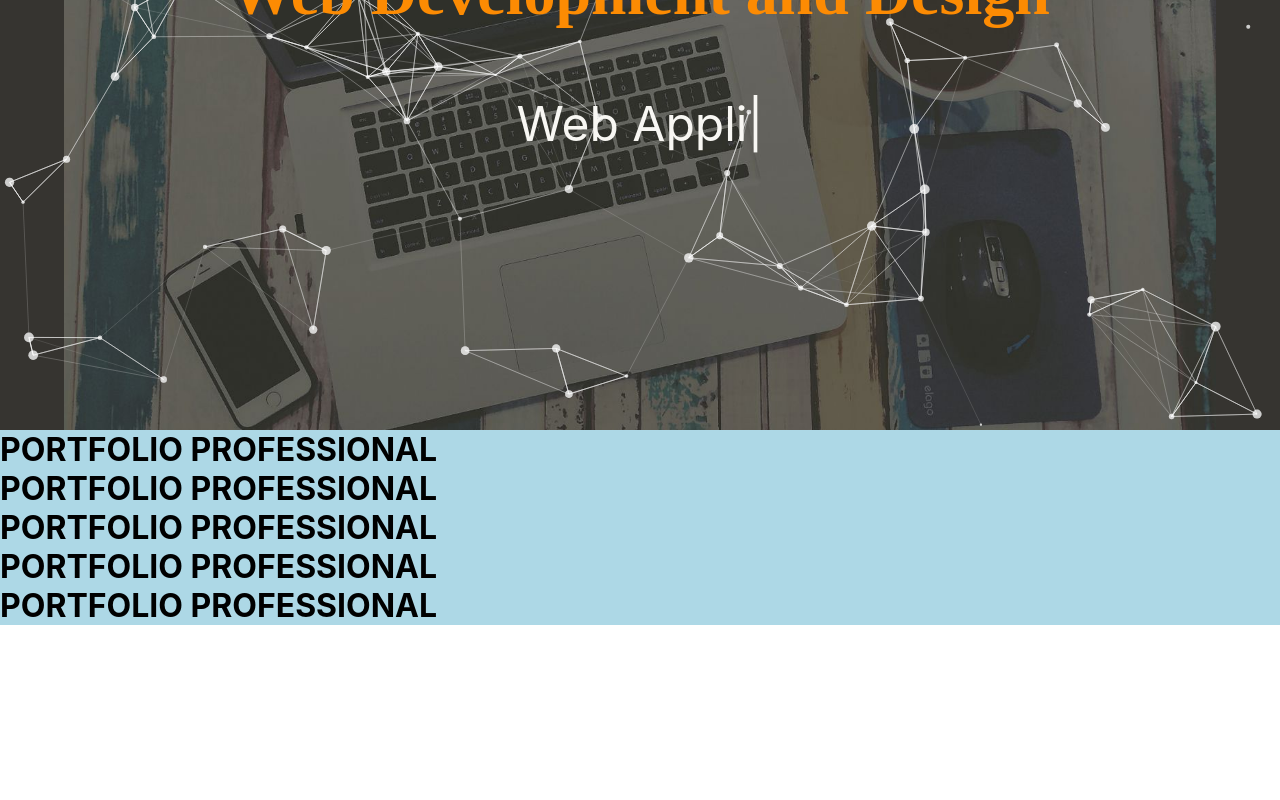
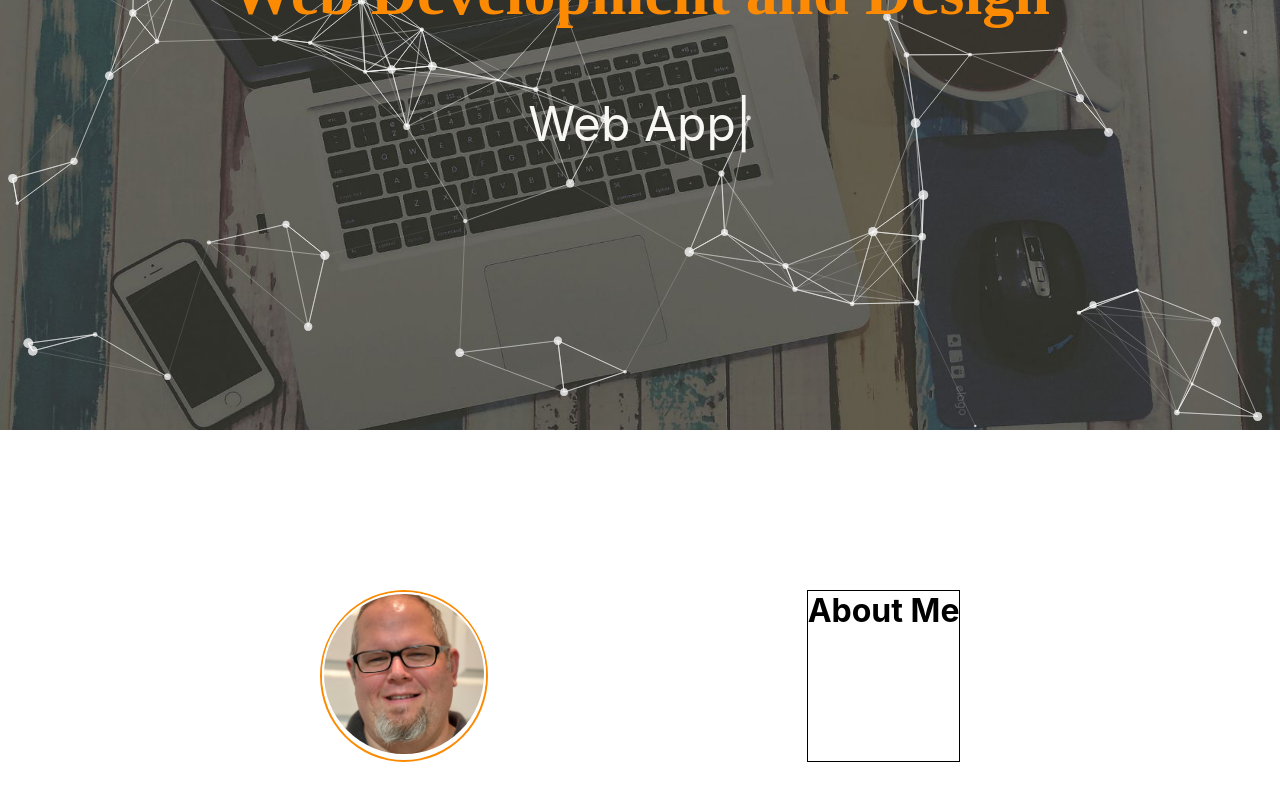
Before and after one commit to Tasups/professional-portfolio, a React (Create React App) app: page / in a window 1280 px wide. Shown: the part 370-1170 px from the top of the page. Before the commit the page ends 995 px from the top, so only its background shows below. Built offline with nearby package versions, Linux system fonts and the light colour scheme; a web font is replaced by a local one.

Commit message:
About started

```diff
--- a/src/App.css
+++ b/src/App.css
@@ -15,7 +15,7 @@
 
 body {
   width: 100%;
-  height: 100%;
+  height: 100vh;
 }
 
 /***************NAVBAR***************/
@@ -97,8 +97,8 @@ nav {
 }
 
 .header-background-image{
-  background-color: ;
   height: 90vh;
+  width: 100%;
   position: absolute;
 }
 
@@ -114,6 +114,29 @@ nav {
 /*----------ABOUT----------*/
 
 .about {
-  background-color: lightblue;
-  z-index: 2 !important;
+  width: 100%;
+  height: 90vh;
+  z-index: 2;
 }
+
+.about-main {
+  display: flex;
+  margin: 10rem;
+  justify-content: space-around;
+}
+
+.about-main-image {
+  border: 0.16rem solid var(--primary-orange);
+  border-radius: 50%;
+}
+
+.about-image {
+  width: 10rem;
+  padding: 0rem;
+  border: 0.16rem solid white;
+  border-radius: 50%;
+}
+
+.about-main-info {
+  border: 1px solid black;
+}
--- a/src/components/About.js
+++ b/src/components/About.js
@@ -1,13 +1,18 @@
 import React from 'react';
+
+import jasonPic from '../images/jasonimg2.jpg';
 
 const About = () => {
   return (
     <div className="about">
-      <h1>PORTFOLIO PROFESSIONAL</h1>
-      <h1>PORTFOLIO PROFESSIONAL</h1>
-      <h1>PORTFOLIO PROFESSIONAL</h1>
-      <h1>PORTFOLIO PROFESSIONAL</h1>
-      <h1>PORTFOLIO PROFESSIONAL</h1>
+      <div className="about-main">
+        <div className="about-main-image">
+          <img className="about-image" src={jasonPic} alt="software developer Jason Whisnant"/>
+        </div>
+        <div className="about-main-info">
+          <h1>About Me</h1>
+        </div>
+      </div>
     </div>
   );
 }
```
Also changed, not shown: src/images/jasonimg.jpg (added), src/images/jasonimg2.jpg (added).
